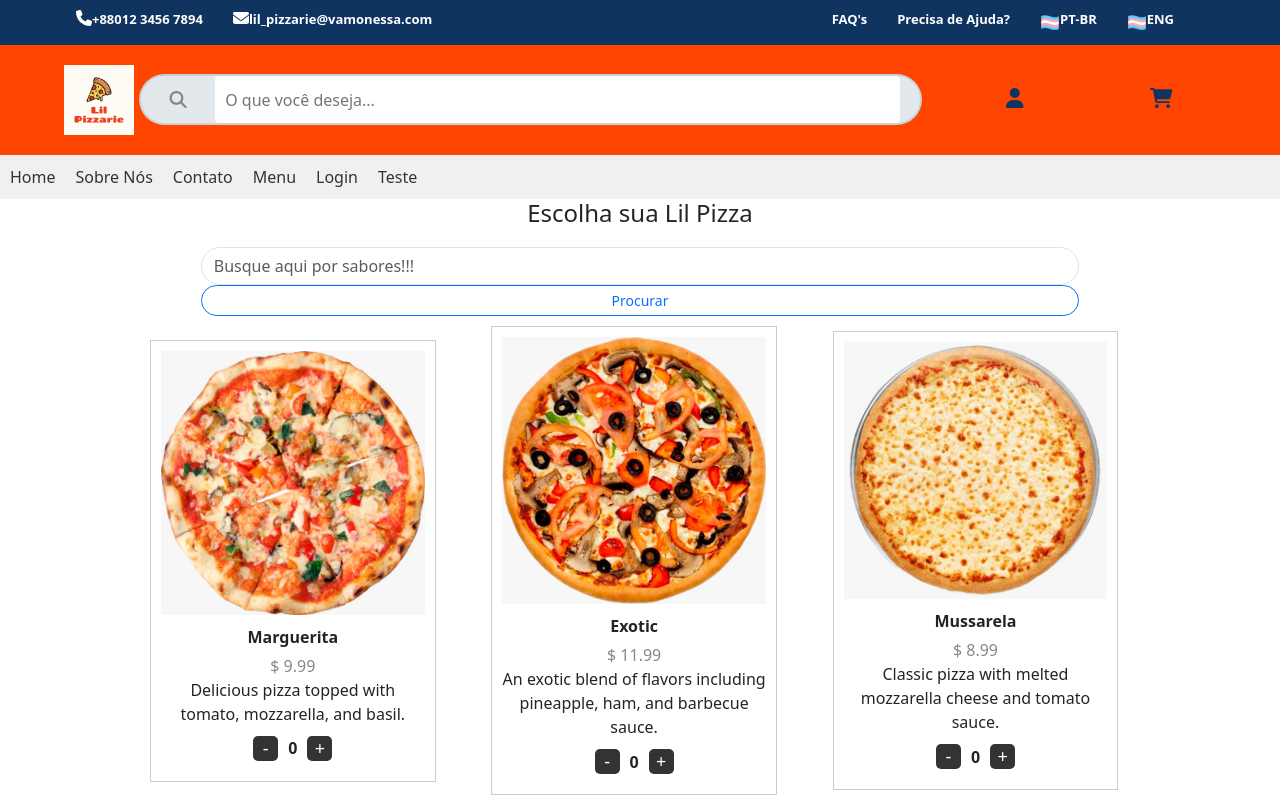
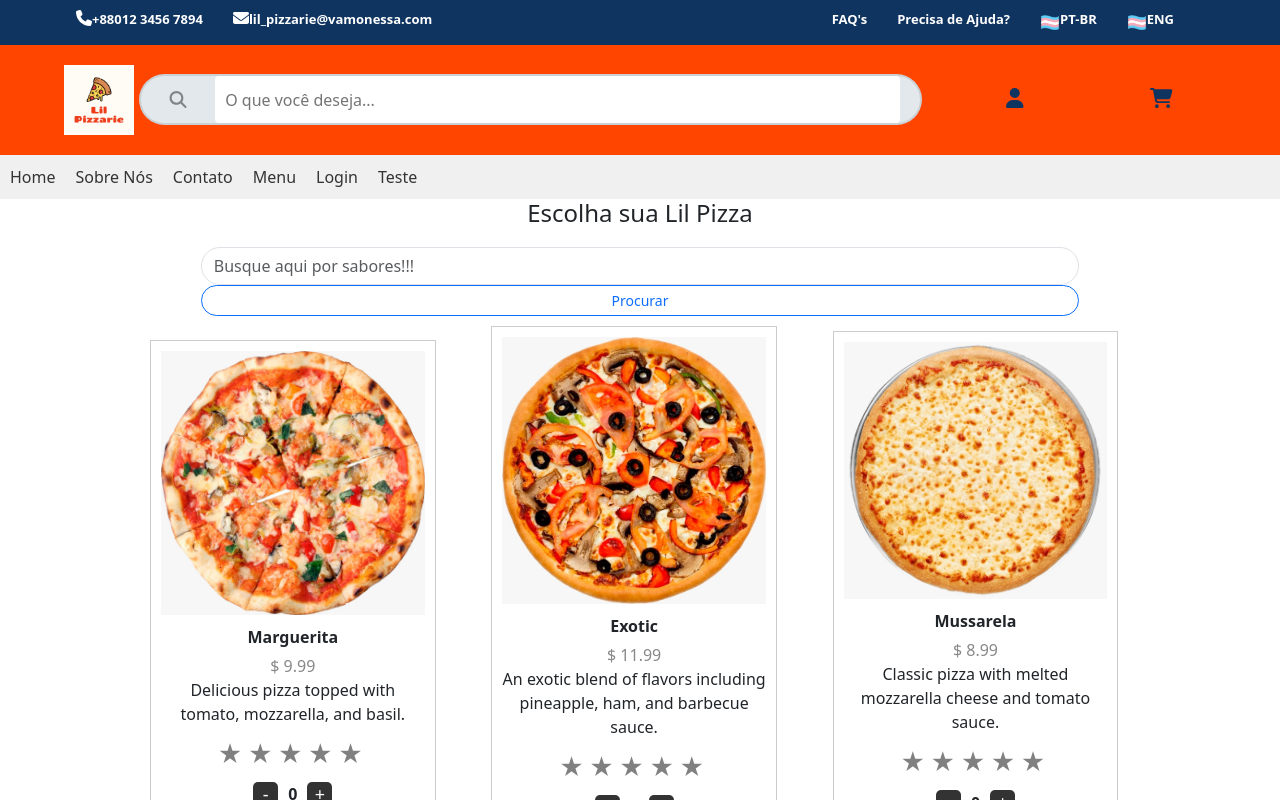
Before and after one commit to DevMalta/E-commerce-Lil-Pizzarie-IBRF, a React (Create React App) app: page /teste in a window 1280 px wide. Shown: the top 800 px of the page. Built offline with nearby package versions, Linux system fonts and the light colour scheme.

Commit message:
Adicionando as estrelas

```diff
--- a/src/Components/Teste.jsx
+++ b/src/Components/Teste.jsx
@@ -3,6 +3,7 @@ import Pesquisa from './componentes_Menu/pesquisa';
 import { Row, Col } from 'react-bootstrap';
 import 'bootstrap/dist/css/bootstrap.min.css';
 import './styles/Teste.css';
+import StarRating from './object/StarRating';
 import f01 from '../img/flavor01.jpeg';
 import f02 from '../img/flavor02.jpeg';
 import f03 from '../img/flavor03.jpeg';
@@ -16,6 +17,7 @@ import f09 from '../img/flavor09.jpeg';
 // Resto do código do componente Menu
 
 const Menu = () => {
+
   const [showSecondGrid, setShowSecondGrid] = useState(false);
   const [searchValue, setSearchValue] = useState('');
   const [images, setImages] = useState([
@@ -101,6 +103,12 @@ const Menu = () => {
     }
   };
 
+  const handleRatingChange = (index, newRating) => {
+    const updatedImages = [...images];
+    updatedImages[index].rating = newRating;
+    setImages(updatedImages);
+  };
+
   const renderImages = () => {
     const filteredImages = images.filter((image) =>
       image.name.toLowerCase().includes(searchValue.toLowerCase())
@@ -127,7 +135,7 @@ const Menu = () => {
                   <div className="product-price">{image.price}</div>
                   <div className="product-description">{image.description}</div>
                   <div className="product-rating">
-                    {/* Aqui você pode usar um componente ou código JavaScript para gerar as estrelas de avaliação */}
+                    <StarRating initialValue={images[index].rating} onChange={(newRating) => handleRatingChange(index, newRating)} />
                   </div>
                   <div className="product-buttons">
                     <button className="quantity-button minus" onClick={() => handleQuantityDecrement(index)}>-</button>
@@ -161,7 +169,7 @@ const Menu = () => {
                   <div className="product-price">{image.price}</div>
                   <div className="product-description">{image.description}</div>
                   <div className="product-rating">
-                    {/* Aqui você pode usar um componente ou código JavaScript para gerar as estrelas de avaliação */}
+                    <StarRating initialValue={images[index].rating} onChange={(newRating) => handleRatingChange(index, newRating)} />
                   </div>
                   <div className="product-buttons">
                     <button className="quantity-button minus" onClick={() => handleQuantityDecrement(index)}>-</button>
--- /dev/null
+++ b/src/Components/object/StarRating.jsx
@@ -0,0 +1,39 @@
+import React, { useState } from 'react';
+import './styles.css'; // Importe o arquivo de estilos
+
+const StarRating = ({ initialValue, onChange }) => {
+  const [rating, setRating] = useState(initialValue || 0);
+  const stars = [1, 2, 3, 4, 5];
+
+  const handleStarClick = (selectedRating) => {
+    setRating(selectedRating);
+    if (onChange) {
+      onChange(selectedRating);
+    }
+  };
+
+  return (
+    <div className="star-container">
+      {stars.map((star) => (
+        <Star
+          key={star}
+          filled={star <= rating}
+          onClick={() => handleStarClick(star)}
+        />
+      ))}
+    </div>
+  );
+};
+
+const Star = ({ filled, onClick }) => {
+  return (
+    <span
+      className={`star ${filled ? 'filled' : ''}`}
+      onClick={onClick}
+    >
+      &#9733;
+    </span>
+  );
+};
+
+export default StarRating;
--- /dev/null
+++ b/src/Components/object/styles.css
@@ -0,0 +1,15 @@
+/* styles.css (ou outro arquivo de estilos) */
+.star-container {
+  display: inline-block;
+}
+
+.star {
+  cursor: pointer;
+  color: gray;
+  font-size: 24px;
+  margin-right: 5px;
+}
+
+.star.filled {
+  color: gold;
+}
```
